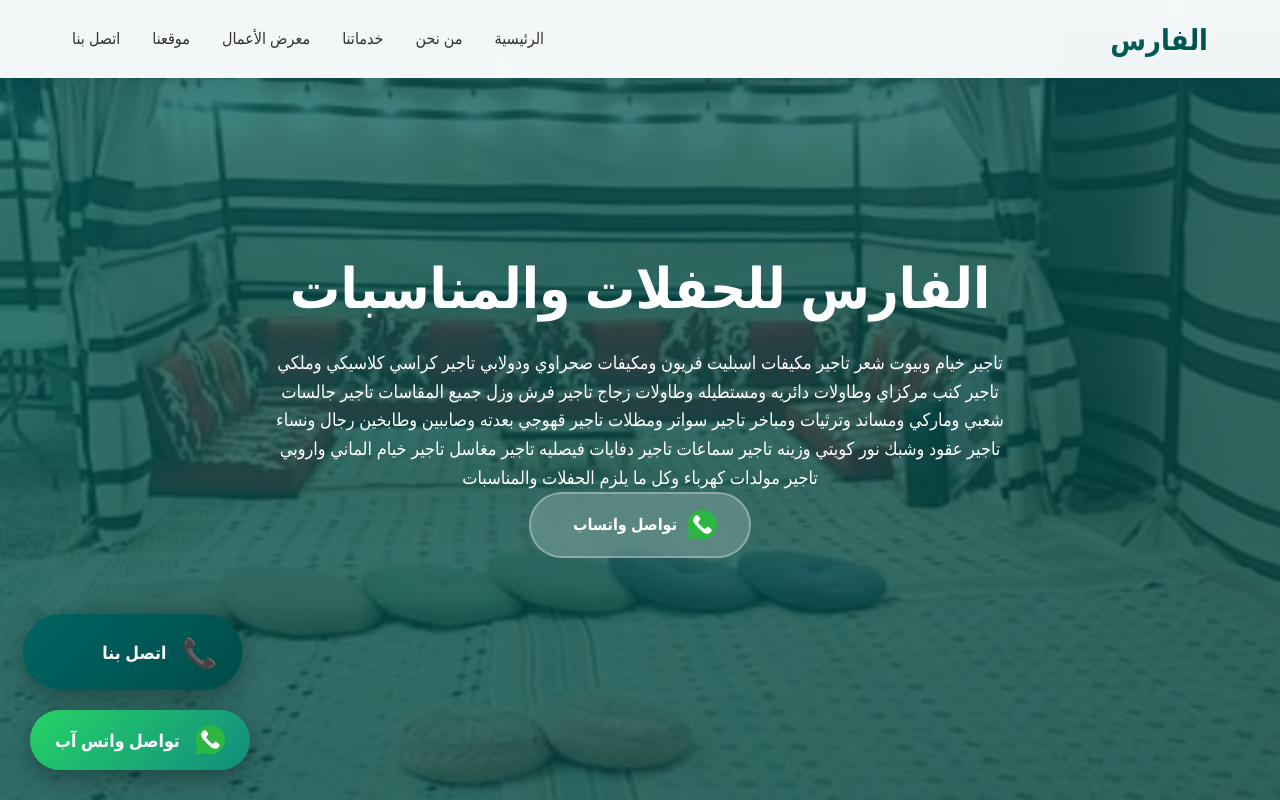
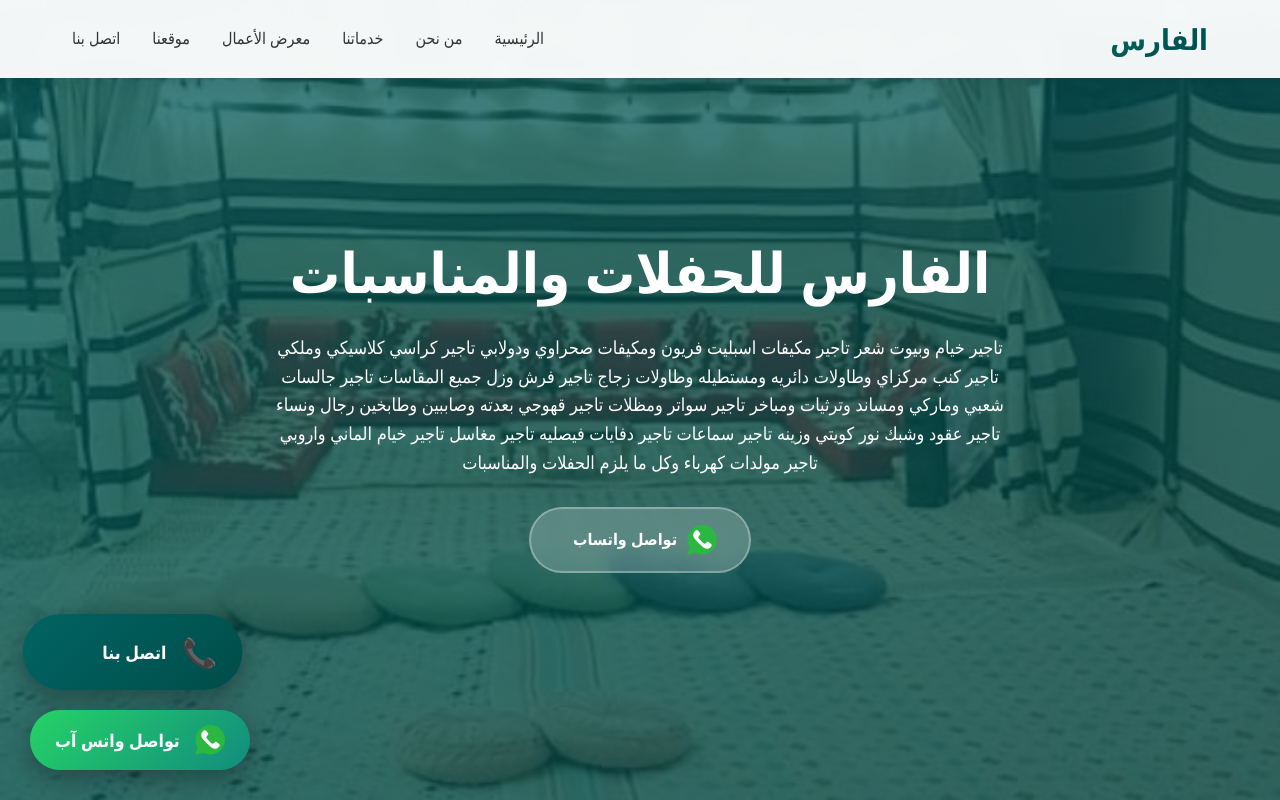
Before and after one commit to husseinabuhsseba/elfaares, a plain HTML site: page index.html in a window 1280 px wide. Shown: the top 800 px of the page. Drawn offline with Linux system fonts and the light colour scheme.

Commit message:
Edit content margin

```diff
--- a/css/style.css
+++ b/css/style.css
@@ -172,7 +172,7 @@ body {
   border: 2px solid rgba(255, 255, 255, 0.3);
   opacity: 0;
   animation: fadeInUp 1s ease 0.6s forwards;
-  margin: 0 10px;
+  margin: 30px 10px 0;
 }
 
 .cta-button:hover {
```
